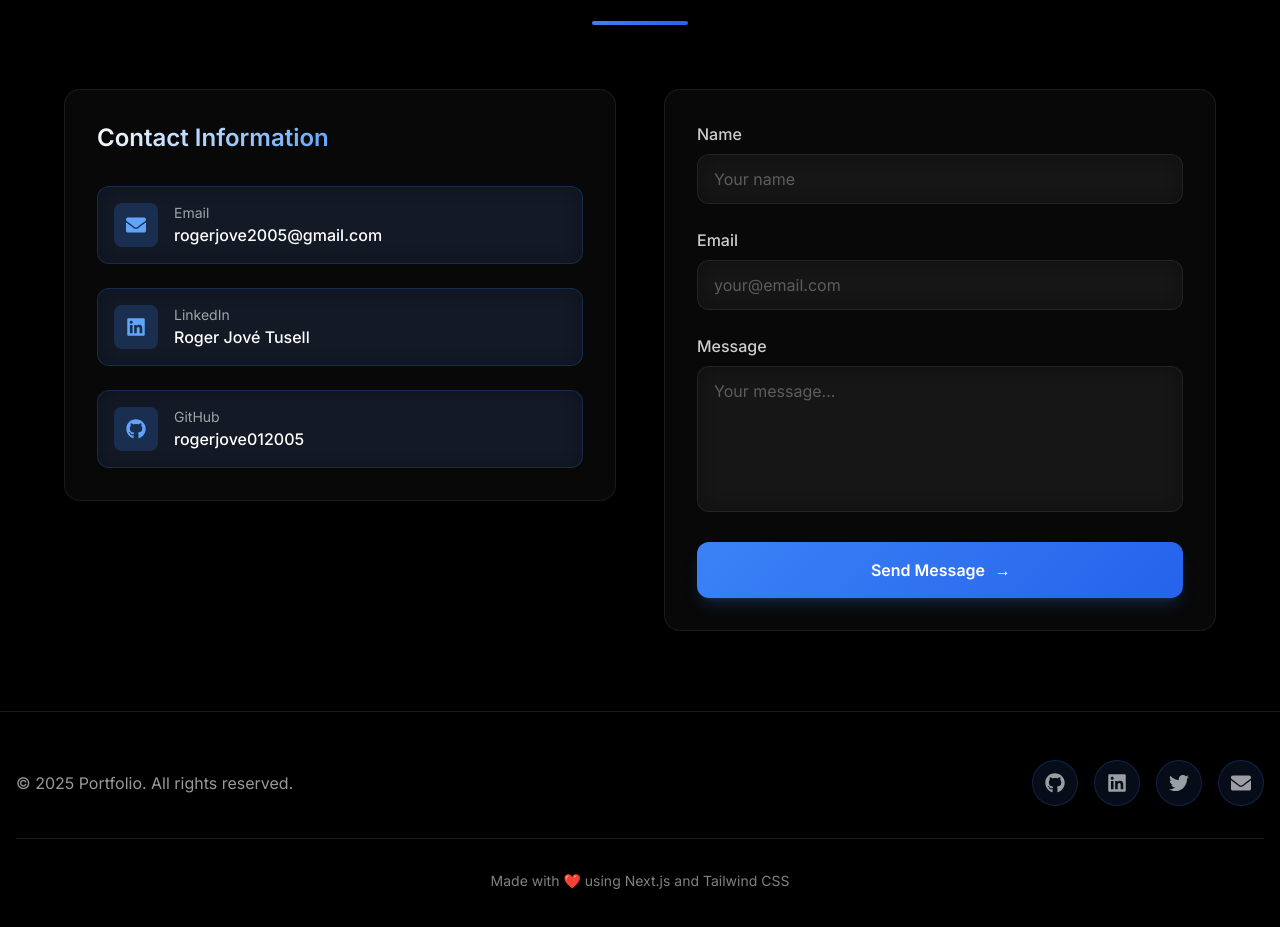
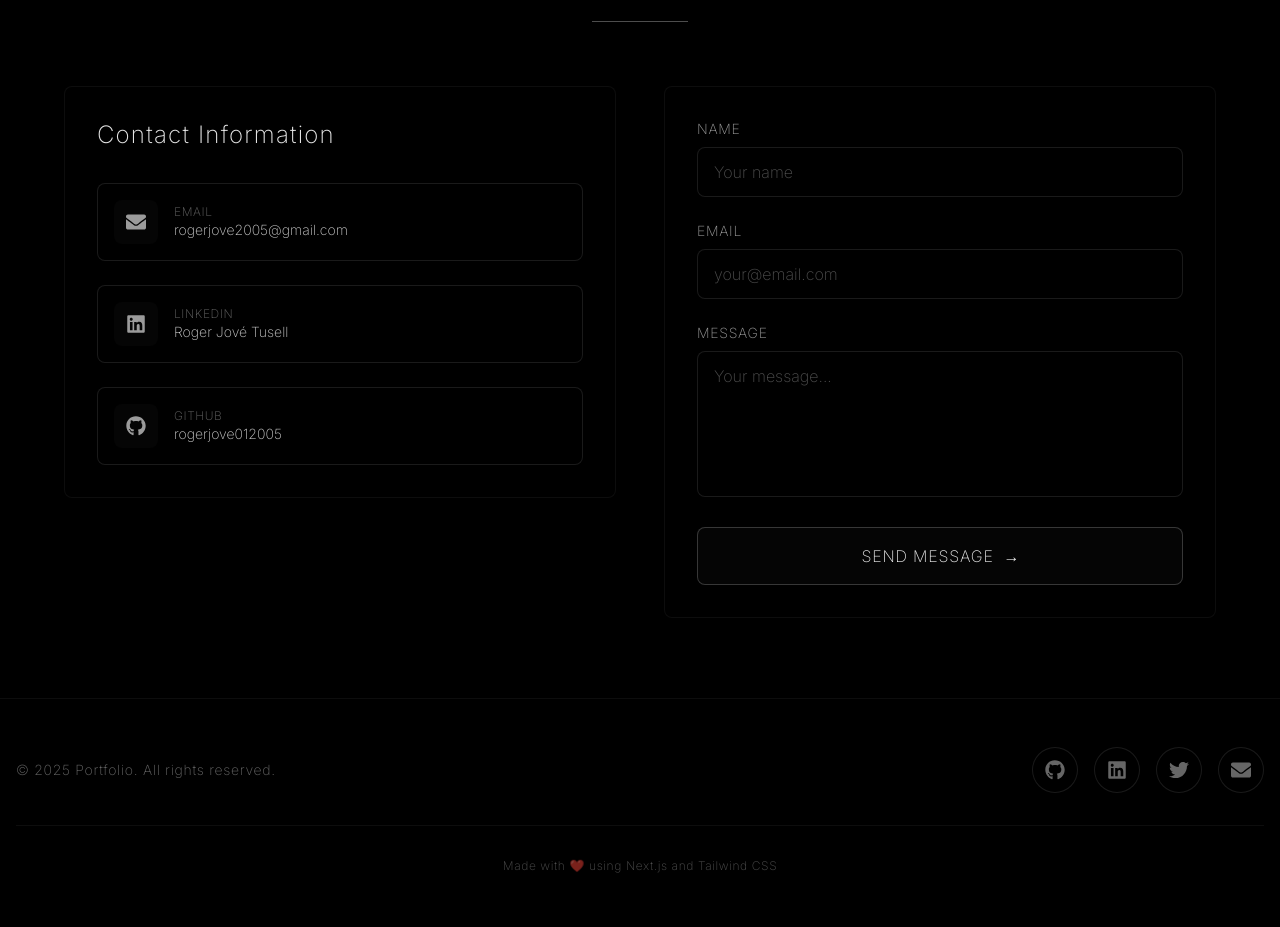
Before and after one commit to rogerjove012005/Portfolio, a Next.js app: page /contact in a window 1280 px wide. Shown: the part 193-1120 px from the top of the page. Built offline with nearby package versions, Linux system fonts and the light colour scheme.

Commit message:
style: adapt all pages to minimalist style: black background, white/gray text, subtle borders and optimize menu buttons performance

```diff
--- a/components/Contact.tsx
+++ b/components/Contact.tsx
@@ -13,7 +13,7 @@ export default function Contact() {
   })
 
   return (
-    <section id="contact" ref={ref} className="py-20 px-4 relative">
+    <section id="contact" ref={ref} className="py-20 px-4 relative bg-black">
       <div className="container mx-auto max-w-6xl">
         <motion.div
           className="text-center mb-16"
@@ -22,7 +22,7 @@ export default function Contact() {
           transition={{ duration: 0.6 }}
         >
           <motion.span
-            className="inline-block text-sm md:text-base text-primary-400 font-semibold tracking-wider uppercase glass-blue px-4 py-2 rounded-full mb-4 border border-primary-500/30"
+            className="inline-block text-sm md:text-base text-white/40 font-extralight tracking-[0.3em] uppercase px-4 py-2 mb-4 border border-white/10"
             initial={{ opacity: 0, scale: 0.8 }}
             animate={inView ? { opacity: 1, scale: 1 } : {}}
             transition={{ delay: 0.2 }}
@@ -30,15 +30,15 @@ export default function Contact() {
             {t.contact.badge}
           </motion.span>
           <motion.h2
-            className="text-4xl md:text-6xl font-bold text-white mb-4"
+            className="text-4xl md:text-6xl font-extralight text-white/90 mb-4 tracking-[0.05em]"
             initial={{ opacity: 0 }}
             animate={inView ? { opacity: 1 } : {}}
             transition={{ delay: 0.3 }}
           >
-            {t.contact.title} <span className="gradient-text-blue">{t.contact.titleHighlight}</span>
+            {t.contact.title} <span className="text-white">{t.contact.titleHighlight}</span>
           </motion.h2>
           <motion.div
-            className="w-24 h-1 bg-gradient-blue mx-auto rounded-full"
+            className="w-24 h-px bg-white/30 mx-auto"
             initial={{ width: 0 }}
             animate={inView ? { width: 96 } : {}}
             transition={{ delay: 0.5, duration: 0.8 }}
@@ -52,52 +52,55 @@ export default function Contact() {
             animate={inView ? { opacity: 1, x: 0 } : {}}
             transition={{ duration: 0.6, delay: 0.2 }}
           >
-            <div className="glass rounded-2xl p-8 border border-white/10">
-              <h3 className="text-2xl font-semibold text-white mb-8 gradient-text-blue">
+            <div className="rounded-lg p-8 border border-white/5 bg-black/30">
+              <h3 className="text-2xl font-extralight text-white/90 mb-8 tracking-[0.05em]">
                 {t.contact.contactInfo}
               </h3>
               <div className="space-y-6">
                 <motion.a
                   href="mailto:rogerjove2005@gmail.com"
-                  className="flex items-center space-x-4 glass-blue p-4 rounded-xl hover:bg-primary-500/10 transition-all group border border-primary-500/20"
-                  whileHover={{ x: 5, scale: 1.02 }}
+                  className="flex items-center space-x-4 p-4 rounded-lg hover:bg-white/[0.02] transition-all group border border-white/10 bg-black/30"
+                  whileHover={{ x: 5 }}
+                  style={{ willChange: 'transform' }}
                 >
-                  <div className="p-3 bg-primary-500/20 rounded-lg group-hover:scale-110 transition-transform">
-                    <FaEnvelope className="text-primary-400 text-xl" />
+                  <div className="p-3 bg-white/[0.02] rounded-lg group-hover:scale-110 transition-transform duration-200">
+                    <FaEnvelope className="text-white/60 group-hover:text-white/90 text-xl transition-colors duration-200" />
                   </div>
                   <div>
-                    <p className="text-white/60 text-sm">Email</p>
-                    <p className="text-white font-medium">rogerjove2005@gmail.com</p>
+                    <p className="text-white/40 text-xs font-extralight tracking-wider uppercase">Email</p>
+                    <p className="text-white/80 font-extralight text-sm">rogerjove2005@gmail.com</p>
                   </div>
                 </motion.a>
                 <motion.a
                   href="https://www.linkedin.com/in/roger-jov%C3%A9-tusell-10163a2b7/"
                   target="_blank"
                   rel="noopener noreferrer"
-                  className="flex items-center space-x-4 glass-blue p-4 rounded-xl hover:bg-primary-500/10 transition-all group border border-primary-500/20"
-                  whileHover={{ x: 5, scale: 1.02 }}
+                  className="flex items-center space-x-4 p-4 rounded-lg hover:bg-white/[0.02] transition-all group border border-white/10 bg-black/30"
+                  whileHover={{ x: 5 }}
+                  style={{ willChange: 'transform' }}
                 >
-                  <div className="p-3 bg-primary-500/20 rounded-lg group-hover:scale-110 transition-transform">
-                    <FaLinkedin className="text-primary-400 text-xl" />
+                  <div className="p-3 bg-white/[0.02] rounded-lg group-hover:scale-110 transition-transform duration-200">
+                    <FaLinkedin className="text-white/60 group-hover:text-white/90 text-xl transition-colors duration-200" />
                   </div>
                   <div>
-                    <p className="text-white/60 text-sm">LinkedIn</p>
-                    <p className="text-white font-medium">Roger Jové Tusell</p>
+                    <p className="text-white/40 text-xs font-extralight tracking-wider uppercase">LinkedIn</p>
+                    <p className="text-white/80 font-extralight text-sm">Roger Jové Tusell</p>
                   </div>
                 </motion.a>
                 <motion.a
                   href="https://github.com/rogerjove012005"
                   target="_blank"
                   rel="noopener noreferrer"
-                  className="flex items-center space-x-4 glass-blue p-4 rounded-xl hover:bg-primary-500/10 transition-all group border border-primary-500/20"
-                  whileHover={{ x: 5, scale: 1.02 }}
+                  className="flex items-center space-x-4 p-4 rounded-lg hover:bg-white/[0.02] transition-all group border border-white/10 bg-black/30"
+                  whileHover={{ x: 5 }}
+                  style={{ willChange: 'transform' }}
                 >
-                  <div className="p-3 bg-primary-500/20 rounded-lg group-hover:scale-110 transition-transform">
-                    <FaGithub className="text-primary-400 text-xl" />
+                  <div className="p-3 bg-white/[0.02] rounded-lg group-hover:scale-110 transition-transform duration-200">
+                    <FaGithub className="text-white/60 group-hover:text-white/90 text-xl transition-colors duration-200" />
                   </div>
                   <div>
-                    <p className="text-white/60 text-sm">GitHub</p>
-                    <p className="text-white font-medium">rogerjove012005</p>
+                    <p className="text-white/40 text-xs font-extralight tracking-wider uppercase">GitHub</p>
+                    <p className="text-white/80 font-extralight text-sm">rogerjove012005</p>
                   </div>
                 </motion.a>
               </div>
@@ -105,7 +108,7 @@ export default function Contact() {
           </motion.div>
 
           <motion.form
-            className="space-y-6 glass rounded-2xl p-8 border border-white/10"
+            className="space-y-6 rounded-lg p-8 border border-white/5 bg-black/30"
             initial={{ opacity: 0, x: 50 }}
             animate={inView ? { opacity: 1, x: 0 } : {}}
             transition={{ duration: 0.6, delay: 0.4 }}
@@ -113,7 +116,7 @@ export default function Contact() {
             <div>
               <label
                 htmlFor="name"
-                className="block text-white/80 mb-2 font-medium"
+                className="block text-white/60 mb-2 font-extralight text-sm tracking-wider uppercase"
               >
                 {t.contact.name}
               </label>
@@ -121,7 +124,7 @@ export default function Contact() {
                 type="text"
                 id="name"
                 name="name"
-                className="w-full px-4 py-3 glass border border-white/10 rounded-xl text-white bg-black/30 focus:outline-none focus:border-primary-500 focus:ring-2 focus:ring-primary-500/50 transition-all placeholder:text-white/30"
+                className="w-full px-4 py-3 border border-white/10 rounded-lg text-white/90 bg-black/30 focus:outline-none focus:border-white/30 focus:bg-white/[0.02] transition-all placeholder:text-white/30 font-extralight"
                 required
                 placeholder={t.contact.namePlaceholder}
               />
@@ -129,7 +132,7 @@ export default function Contact() {
             <div>
               <label
                 htmlFor="email"
-                className="block text-white/80 mb-2 font-medium"
+                className="block text-white/60 mb-2 font-extralight text-sm tracking-wider uppercase"
               >
                 Email
               </label>
@@ -137,7 +140,7 @@ export default function Contact() {
                 type="email"
                 id="email"
                 name="email"
-                className="w-full px-4 py-3 glass border border-white/10 rounded-xl text-white bg-black/30 focus:outline-none focus:border-primary-500 focus:ring-2 focus:ring-primary-500/50 transition-all placeholder:text-white/30"
+                className="w-full px-4 py-3 border border-white/10 rounded-lg text-white/90 bg-black/30 focus:outline-none focus:border-white/30 focus:bg-white/[0.02] transition-all placeholder:text-white/30 font-extralight"
                 required
                 placeholder={t.contact.emailPlaceholder}
               />
@@ -145,7 +148,7 @@ export default function Contact() {
             <div>
               <label
                 htmlFor="message"
-                className="block text-white/80 mb-2 font-medium"
+                className="block text-white/60 mb-2 font-extralight text-sm tracking-wider uppercase"
               >
                 {t.contact.message}
               </label>
@@ -153,16 +156,17 @@ export default function Contact() {
                 id="message"
                 name="message"
                 rows={5}
-                className="w-full px-4 py-3 glass border border-white/10 rounded-xl text-white bg-black/30 focus:outline-none focus:border-primary-500 focus:ring-2 focus:ring-primary-500/50 resize-none transition-all placeholder:text-white/30"
+                className="w-full px-4 py-3 border border-white/10 rounded-lg text-white/90 bg-black/30 focus:outline-none focus:border-white/30 focus:bg-white/[0.02] resize-none transition-all placeholder:text-white/30 font-extralight"
                 required
                 placeholder={t.contact.messagePlaceholder}
               />
             </div>
             <motion.button
               type="submit"
-              className="w-full px-8 py-4 bg-gradient-blue text-white rounded-xl font-semibold overflow-hidden relative group shadow-lg shadow-primary-500/20"
-              whileHover={{ scale: 1.02, y: -2, boxShadow: '0 20px 40px rgba(59, 130, 246, 0.3)' }}
+              className="w-full px-8 py-4 text-white/90 rounded-lg font-extralight tracking-wider uppercase overflow-hidden relative group border border-white/20 bg-white/[0.02] hover:bg-white/[0.05] transition-all"
+              whileHover={{ y: -2 }}
               whileTap={{ scale: 0.98 }}
+              style={{ willChange: 'transform' }}
             >
               <span className="relative z-10 flex items-center justify-center gap-2">
                 {t.contact.sendMessage}
@@ -173,7 +177,6 @@ export default function Contact() {
                   →
                 </motion.span>
               </span>
-              <span className="absolute inset-0 bg-white/10 opacity-0 group-hover:opacity-100 transition-opacity"></span>
             </motion.button>
           </motion.form>
         </div>
--- a/components/Footer.tsx
+++ b/components/Footer.tsx
@@ -15,12 +15,11 @@ export default function Footer() {
   const { t } = useLanguage()
 
   return (
-    <footer className="relative py-12 px-4 border-t border-white/10">
-      <div className="absolute inset-0 bg-gradient-to-t from-black/50 to-transparent"></div>
-      <div className="container mx-auto relative z-10">
+    <footer className="relative py-12 px-4 border-t border-white/5 bg-black">
+      <div className="container mx-auto">
         <div className="flex flex-col md:flex-row justify-between items-center space-y-6 md:space-y-0">
           <motion.p
-            className="text-white/60 text-center md:text-left"
+            className="text-white/40 text-center md:text-left font-extralight text-sm tracking-wider"
             initial={{ opacity: 0 }}
             whileInView={{ opacity: 1 }}
             transition={{ duration: 0.6 }}
@@ -34,28 +33,28 @@ export default function Footer() {
                 href={href}
                 target="_blank"
                 rel="noopener noreferrer"
-                className="glass-blue p-3 rounded-full text-white/60 hover:text-primary-400 transition-all group border border-primary-500/20"
-                whileHover={{ scale: 1.15, y: -3, borderColor: 'rgba(59, 130, 246, 0.5)' }}
+                className="p-3 rounded-full text-white/40 hover:text-white/80 transition-all group border border-white/10 bg-black/30 hover:bg-white/[0.02]"
+                whileHover={{ scale: 1.1, y: -2 }}
                 whileTap={{ scale: 0.9 }}
                 initial={{ opacity: 0, y: 20 }}
                 whileInView={{ opacity: 1, y: 0 }}
                 transition={{ delay: index * 0.1, duration: 0.5 }}
                 aria-label={label}
+                style={{ willChange: 'transform' }}
               >
-                <Icon className="text-xl group-hover:scale-110 transition-transform" />
-                <span className="absolute inset-0 bg-primary-500/20 rounded-full opacity-0 group-hover:opacity-100 transition-opacity"></span>
+                <Icon className="text-xl group-hover:scale-110 transition-transform duration-200" />
               </motion.a>
             ))}
           </div>
         </div>
         <motion.div
-          className="mt-8 pt-8 border-t border-white/10 text-center"
+          className="mt-8 pt-8 border-t border-white/5 text-center"
           initial={{ opacity: 0 }}
           whileInView={{ opacity: 1 }}
           transition={{ delay: 0.3 }}
         >
-          <p className="text-white/50 text-sm">
-            {t.footer.madeWith} <span className="text-primary-400">❤️</span> {t.footer.using}
+          <p className="text-white/30 text-xs font-extralight tracking-wider">
+            {t.footer.madeWith} <span className="text-white/50">❤️</span> {t.footer.using}
           </p>
         </motion.div>
       </div>
```
Also changed, not shown: components/About.tsx (+28 -37 lines), components/Hero.tsx (+37 -49 lines), components/Projects.tsx (+27 -24 lines), components/Skills.tsx (+21 -21 lines).
